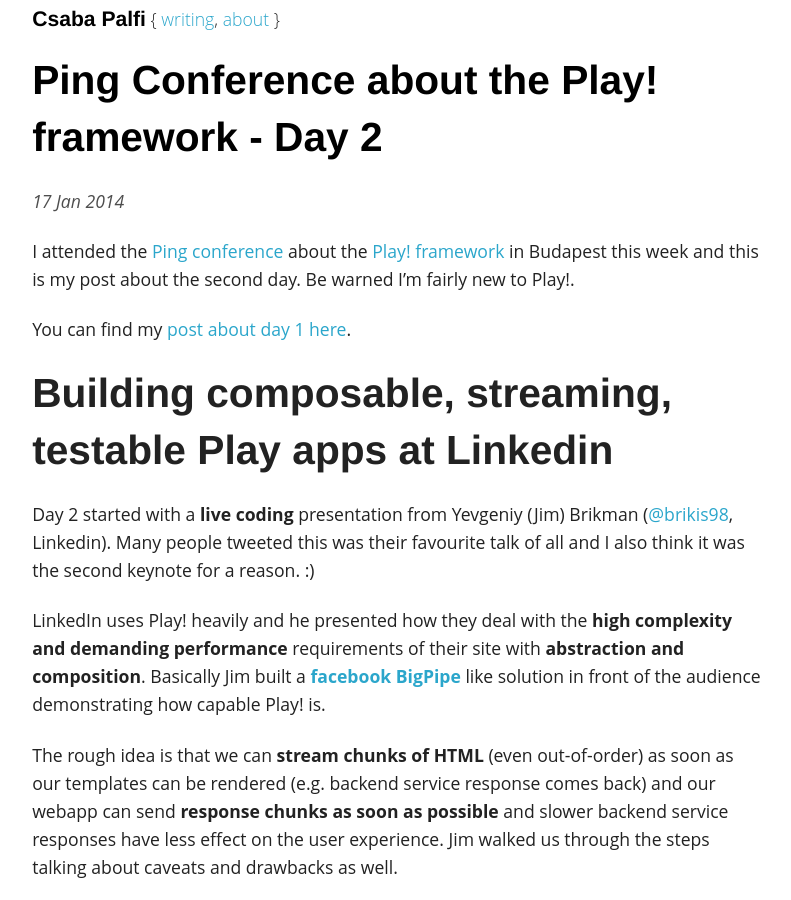
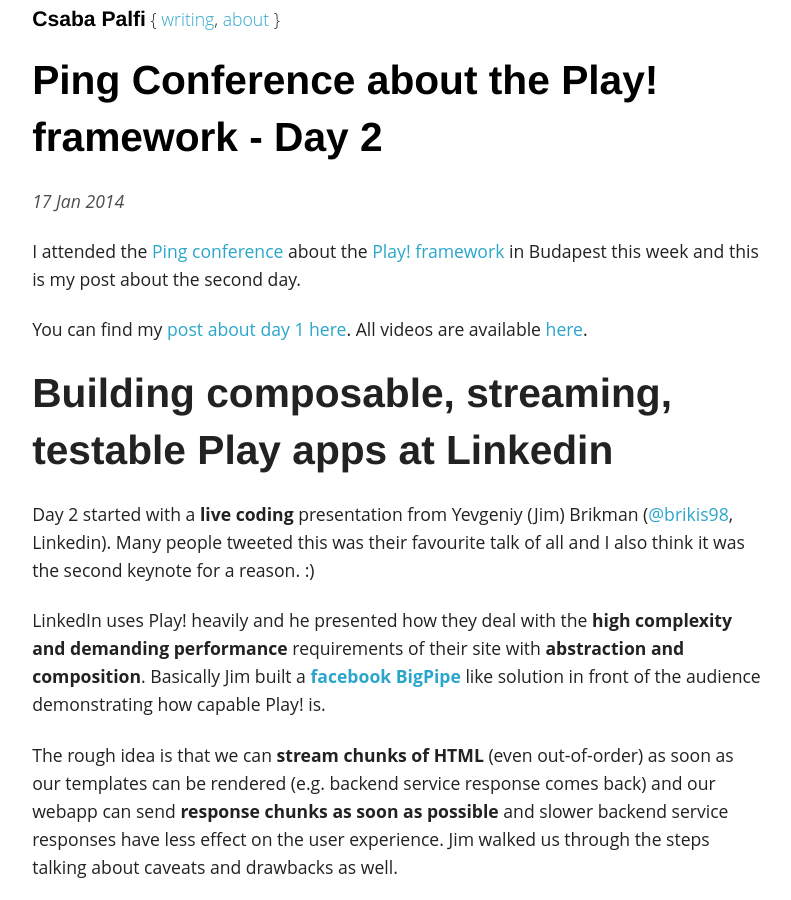
Before and after one commit to dublado/csabapalfi.github.io, a Jekyll site: the page built from _posts/2014-01-17-ping-conf-day-2.md, in a window 1280 px wide and 900 px high. Shown: the whole window, without its empty margins (243-1034 px from the left). Built offline with Jekyll 4.4.1, drawn with Linux system fonts in a browser that asks for light colours; Markdown is read by kramdown in place of the engine named in the settings; comment, search, counter and statistics services are not loaded.

Commit message:
add video links

```diff
--- a/_posts/2014-01-17-ping-conf-day-2.md
+++ b/_posts/2014-01-17-ping-conf-day-2.md
@@ -4,9 +4,9 @@ layout: post
 summary: "Ping Conference about the Play! framework - Day 2, January 16-17 2014 @ Budapest, Hungary"
 ---
 
-I attended the [Ping conference](http://www.ping-conf.com/) about the [Play! framework](http://www.playframework.com/) in Budapest this week and this is my post about the second day. Be warned I'm fairly new to Play!.
+I attended the [Ping conference](http://www.ping-conf.com/) about the [Play! framework](http://www.playframework.com/) in Budapest this week and this is my post about the second day.
 
-You can find my [post about day 1 here](/ping-conf-day-1/).
+You can find my [post about day 1 here](/ping-conf-day-1/). All videos are available [here](http://www.ping-conf.com/).
 
 ## Building composable, streaming, testable Play apps at Linkedin
 
```
Also changed, not shown: _posts/2014-01-16-ping-conf-day-1.md (+2 -0 lines).
